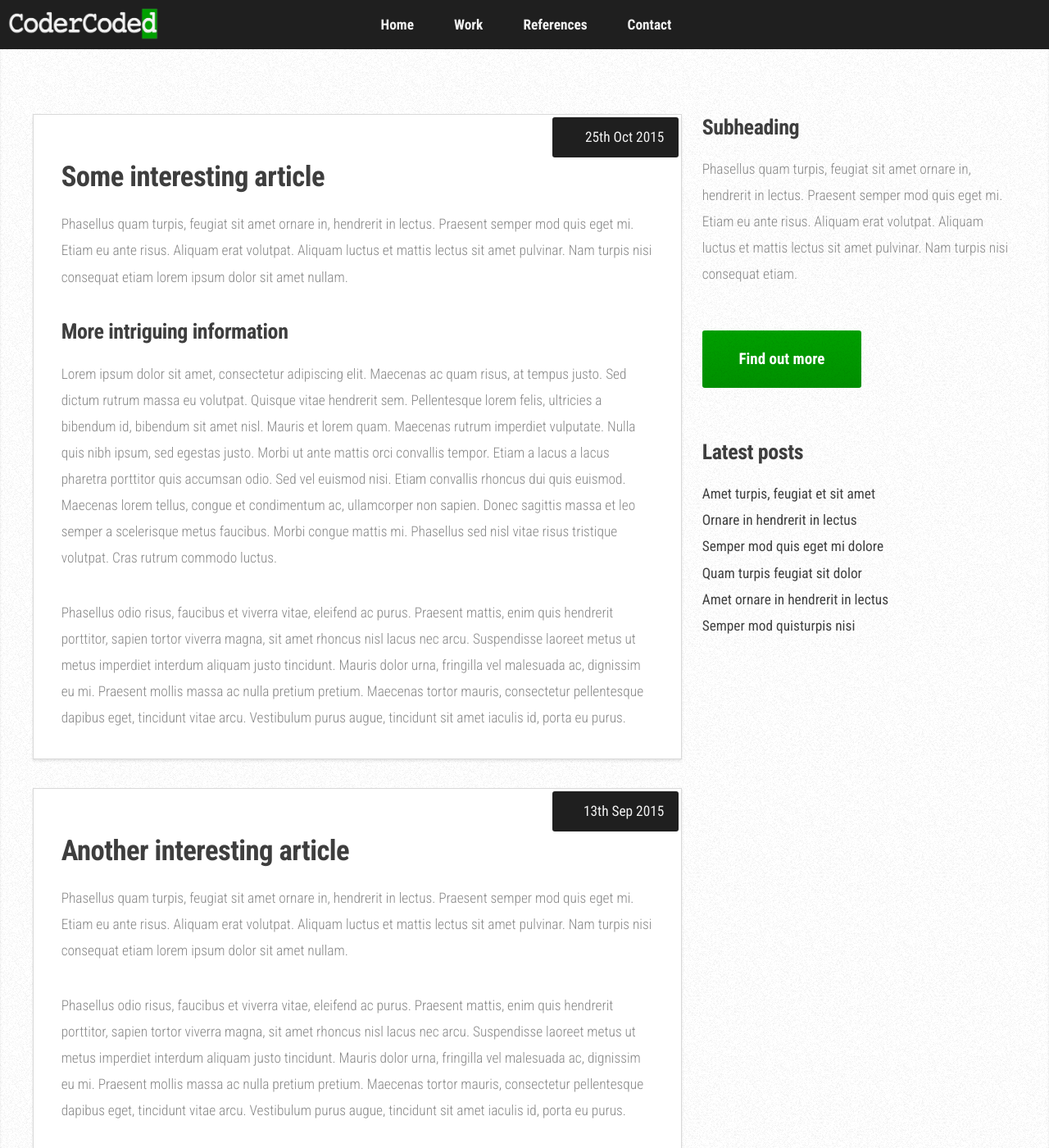
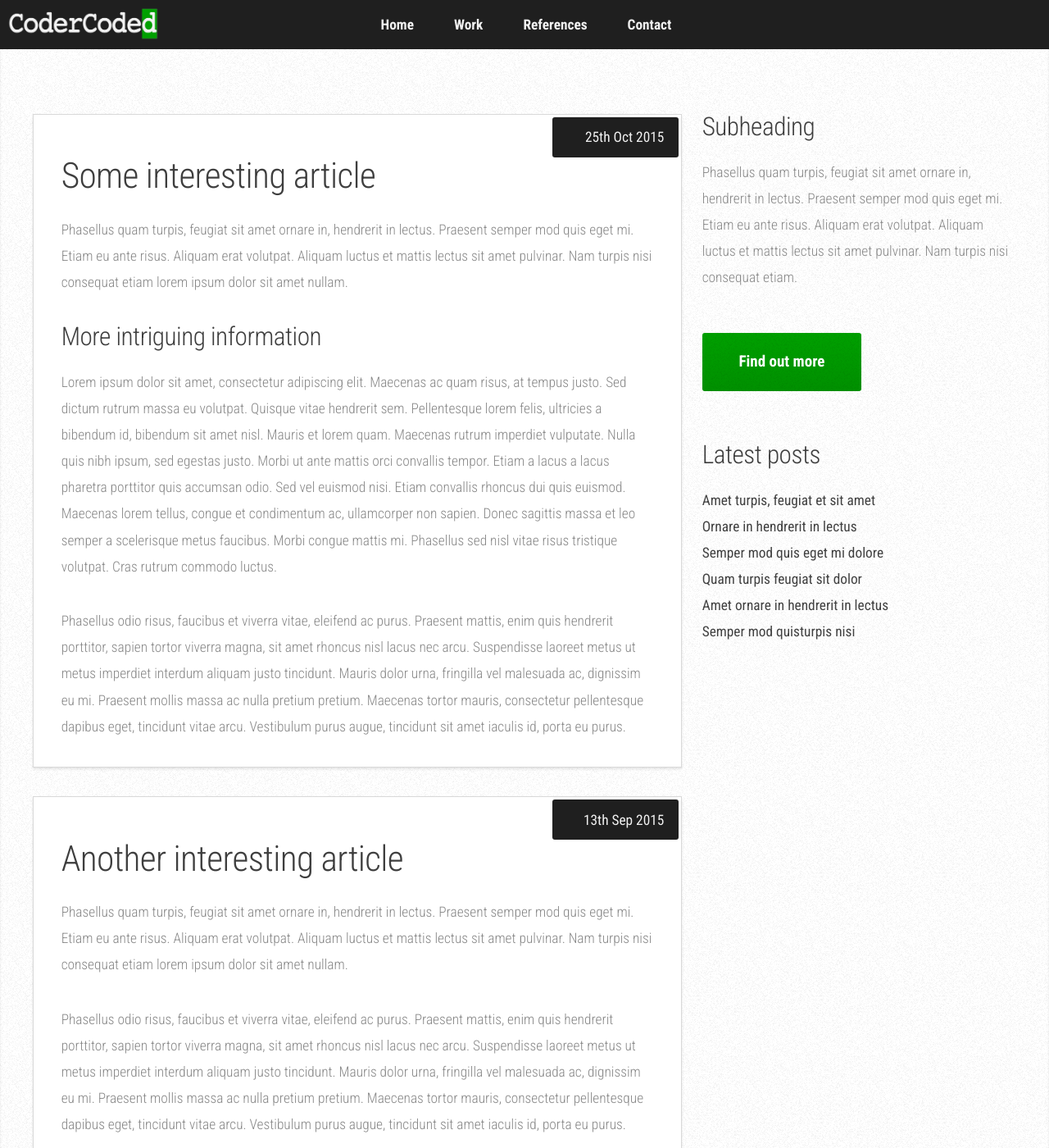
Before and after one commit to CoderCoded/CoderCoded.github.io, a Jekyll site: the page built from blog/index.html, in a window 1280 px wide and 1400 px high. Shown: the whole window at 82% size. Built offline with Jekyll 4.4.1, drawn with Linux system fonts in a browser that asks for light colours.

Commit message:
Font fixes.

```diff
--- a/_config.yml
+++ b/_config.yml
@@ -14,3 +14,5 @@ markdown: kramdown
 
 # Serve settings
 host: 0.0.0.0
+
+production: true
--- a/_sass/_base.scss
+++ b/_sass/_base.scss
@@ -107,13 +107,9 @@ h1 a, h2 a, h3 a, h4 a, h5 a, h6 a {
   color: inherit;
 }
 
-h2, h3, h4, h5, h6 {
-  font-weight: 700;
-}
-
-h1 {
+h1, h2, h3, h4, h5, h6 {
   font-weight: 300;
-  strong {
+  strong, a {
     font-weight: 700;
   }
 }
--- a/_sass/_layout.scss
+++ b/_sass/_layout.scss
@@ -204,12 +204,12 @@
   }
 
   h2 {
-    font-size: 2em;
+    font-size: 2.5em;
     letter-spacing: -0.015em;
   }
 
   h3 {
-    font-size: 1.5em;
+    font-size: 1.8em;
     letter-spacing: -0.015em;
   }
 
@@ -467,12 +467,17 @@
   }
 
   h1 {
-    font-size: 2.25em;
+    font-size: 2.6em;
     line-height: 1.25em;
   }
 
   h2 {
-    font-size: 1.60em;
+    font-size: 2.0em;
+    line-height: 1.25em;
+  }
+
+  h3 {
+    font-size: 1.6em;
     line-height: 1.25em;
   }
 
--- a/index.html
+++ b/index.html
@@ -34,21 +34,21 @@ layout: base
         <div class="4u 12u(mobile)">
           <section class="box style1">
             <span class="icon featured fa-desktop"></span>
-            <h3>UX and UI</h3>
+            <h3><strong>UX and UI</strong></h3>
             <p>We create HTML5 based user interfaces using the&nbsp;latest&nbsp;Web&nbsp;technologies and frameworks like <a href="https://facebook.github.io/react/">React</a> and <a href="https://angularjs.org/">AngularJS</a>.</p>
           </section>
         </div>
         <div class="4u 12u(mobile)">
           <section class="box style1">
             <span class="icon featured fa-cloud"></span>
-            <h3>Cloud Services</h3>
+            <h3><strong>Cloud Services</strong></h3>
             <p>Our cloud service solutions are built on top of <a href="https://nodejs.org/en/">Node.js</a>. Thus we can turn prototypes into scalable production services effectively.</p>
           </section>
         </div>
         <div class="4u 12u(mobile)">
           <section class="box style1">
             <span class="icon featured fa-video-camera"></span>
-            <h3>Interactive Installations</h3>
+            <h3><strong>Interactive Installations</strong></h3>
             <p>We are also able to create stunning interactive installations using cameras, video projectors and touch screens.</p>
           </section>
         </div>
```
Also changed, not shown: _layouts/base.html (+6 -4 lines).
